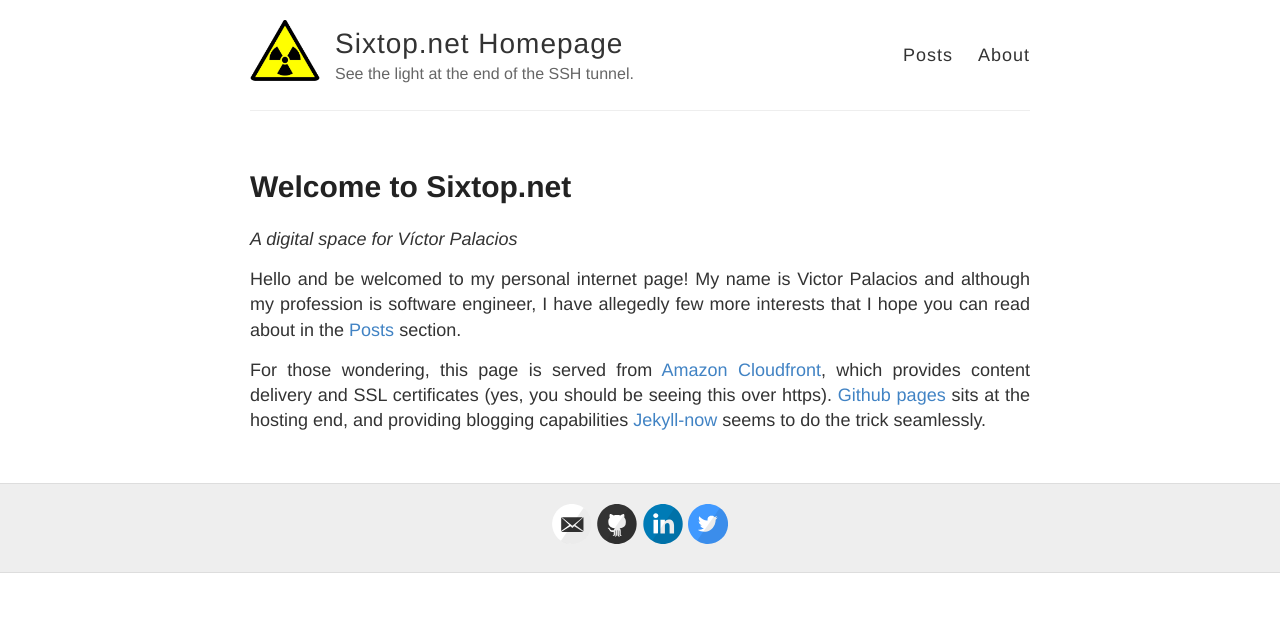
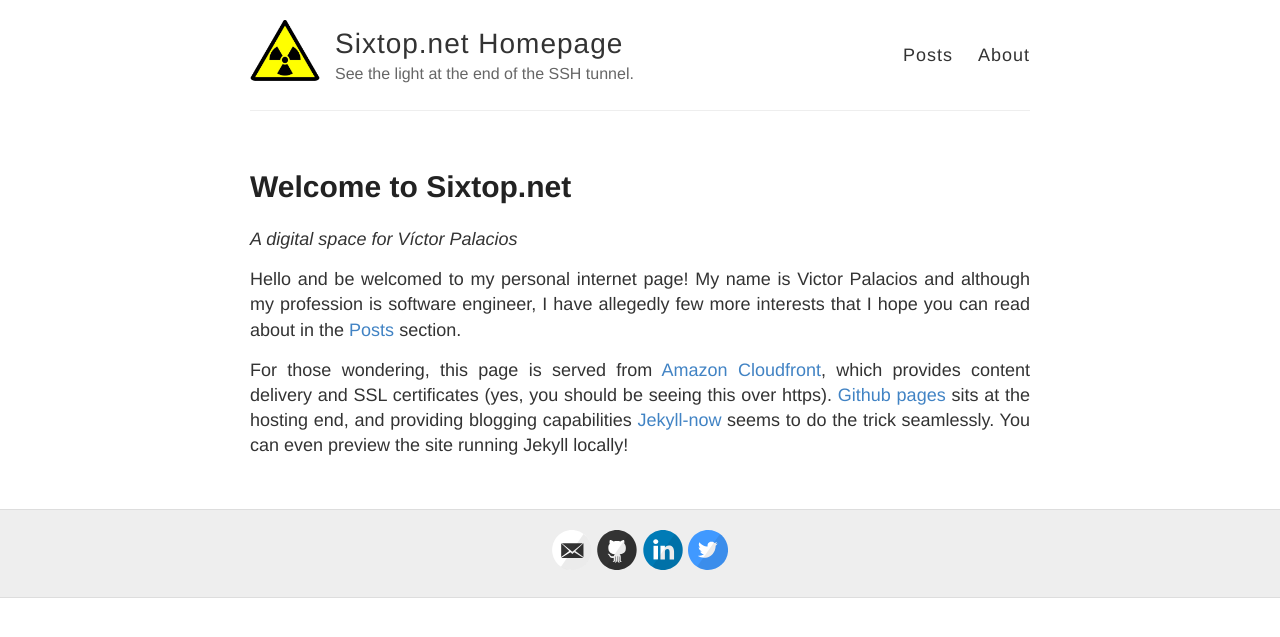
Before and after one commit to sixtop/sixtop.github.io, a Jekyll site: the page built from index.md, in a window 1280 px wide. Shown: the top 637 px of the page. Built offline with Jekyll 4.4.1, drawn with Linux system fonts in a browser that asks for light colours; our own code applies the rules of GitHub Pages for plain Markdown files.

Commit message:
Update index.md

```diff
--- a/index.md
+++ b/index.md
@@ -10,4 +10,4 @@ Welcome to Sixtop.net
 
 Hello and be welcomed to my personal internet page! My name is Victor Palacios and although my profession is software engineer, I have allegedly few more interests that I hope you can read about in the [Posts](/posts/) section.
 
-For those wondering, this page is served from [Amazon Cloudfront](https://aws.amazon.com/cloudfront/), which provides content delivery and SSL certificates (yes, you should be seeing this over https). [Github pages](https://pages.github.com/) sits at the hosting end, and providing blogging capabilities [Jekyll-now](https://github.com/barryclark/jekyll-now) seems to do the trick seamlessly.
+For those wondering, this page is served from [Amazon Cloudfront](https://aws.amazon.com/cloudfront/), which provides content delivery and SSL certificates (yes, you should be seeing this over https). [Github pages](https://pages.github.com/) sits at the hosting end, and providing blogging capabilities [Jekyll-now](https://github.com/barryclark/jekyll-now) seems to do the trick seamlessly. You can even preview the site running Jekyll locally!
```
